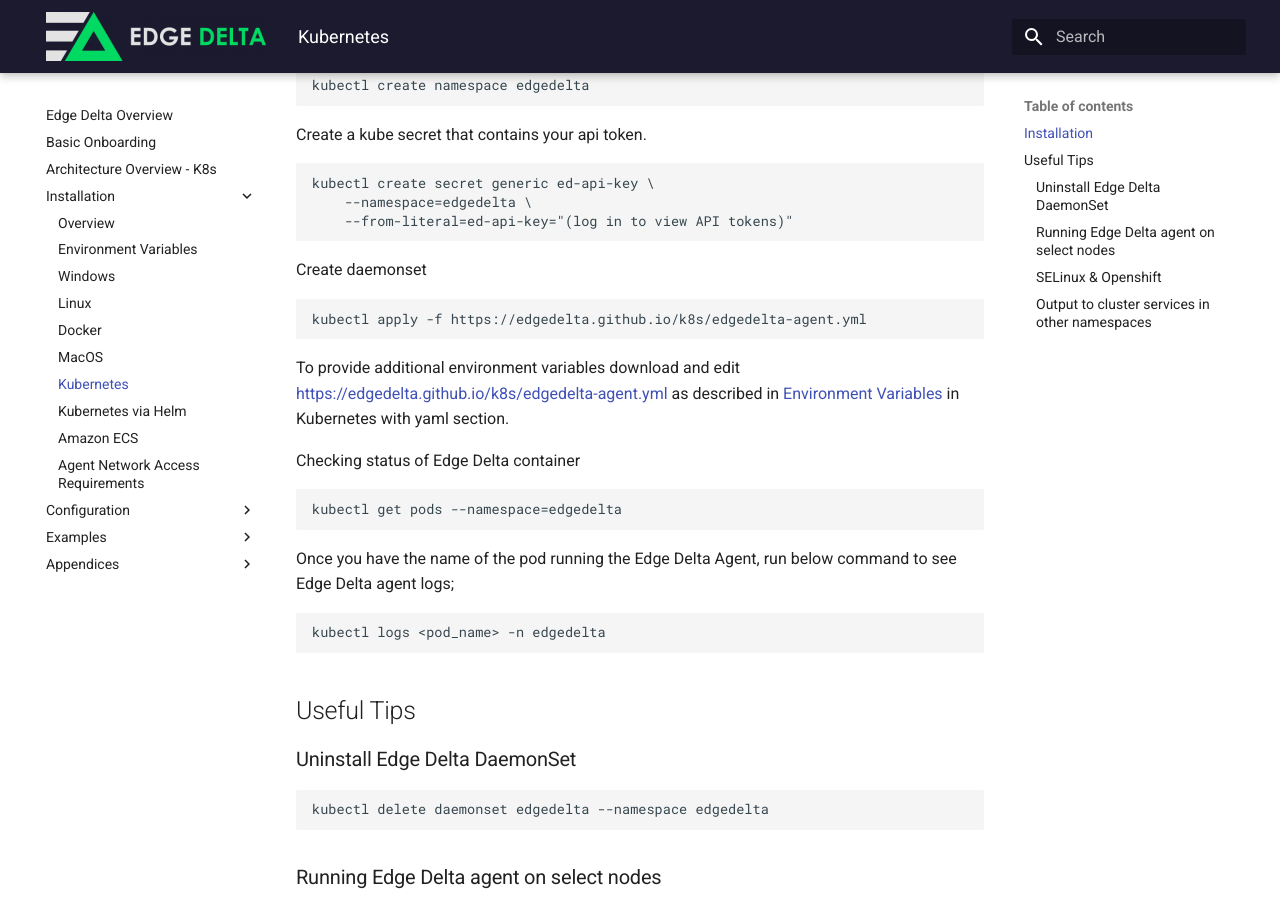
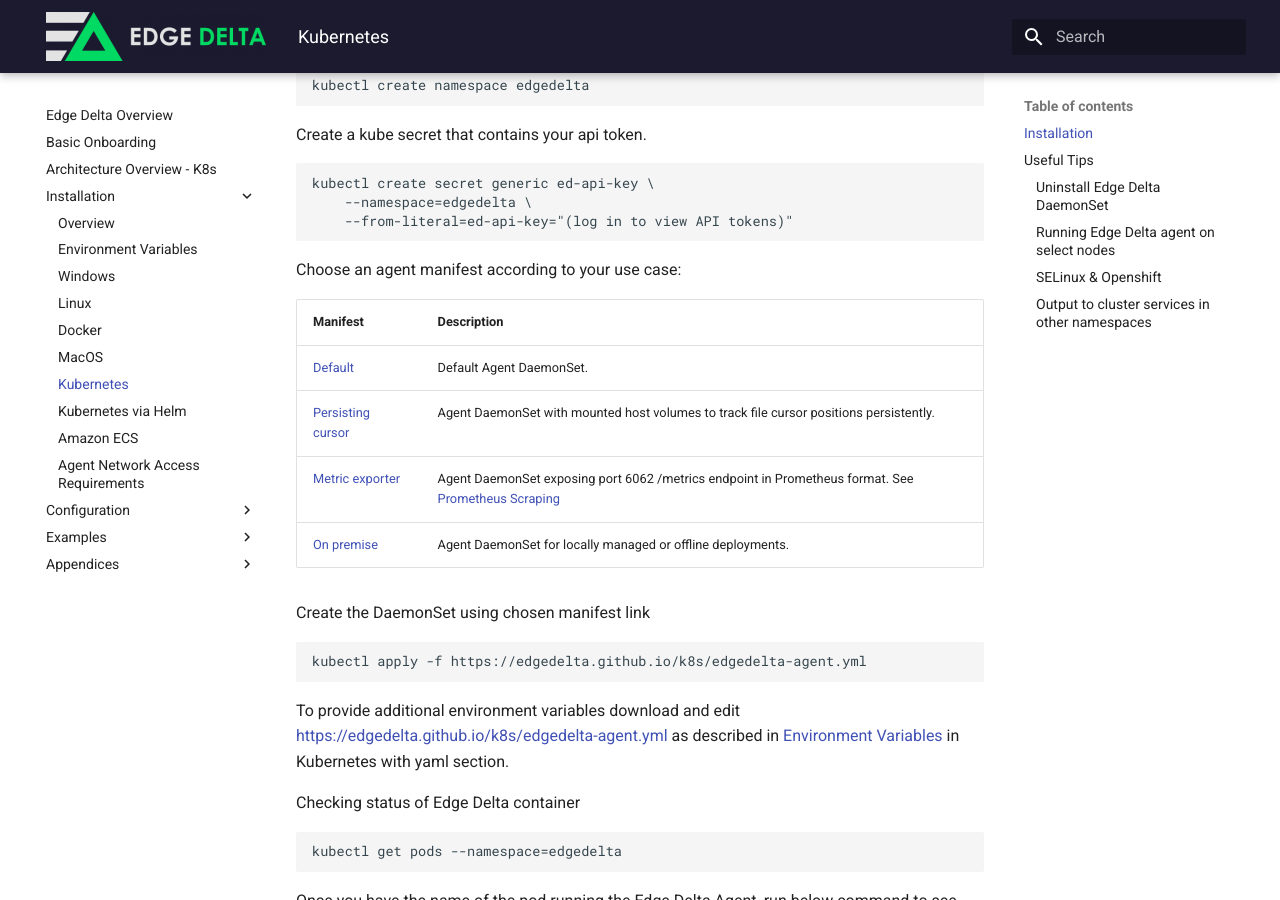
Before and after one commit to edgedelta/docs, an MkDocs documentation site: the page built from docs/installation/kubernetes.md, in a window 1280 px wide and 900 px high, scrolled down 441 px. Built offline with MkDocs 1.6.1 and Material for MkDocs 9.7.7, drawn with Linux system fonts in a browser that asks for light colours.

Commit message:
Kubernetes Manifests Table

````diff
--- a/docs/installation/kubernetes.md
+++ b/docs/installation/kubernetes.md
@@ -27,8 +27,16 @@ kubectl create secret generic ed-api-key \
     --from-literal=ed-api-key="(log in to view API tokens)"
 ```
 
-Create daemonset
+Choose an agent manifest according to your use case:
 
+| Manifest | Description |
+| :---     | :---        |
+| [Default](https://edgedelta.github.io/k8s/edgedelta-agent.yml) | Default Agent DaemonSet. |
+| [Persisting cursor](https://edgedelta.github.io/k8s/edgedelta-agent-persisting-cursor.yml) | Agent DaemonSet with mounted host volumes to track file cursor positions persistently. |
+| [Metric exporter](https://edgedelta.github.io/k8s/edgedelta-prom-agent.yml) | Agent DaemonSet exposing port 6062 /metrics endpoint in Prometheus format. See [Prometheus Scraping](../appendices/prometheus-scraping.md) |
+| [On premise](https://edgedelta.github.io/k8s/edgedelta-agent-onprem.yml) | Agent DaemonSet for locally managed or offline deployments. |
+
+Create the DaemonSet using chosen manifest link
 ```text
 kubectl apply -f https://edgedelta.github.io/k8s/edgedelta-agent.yml
 ```
````
